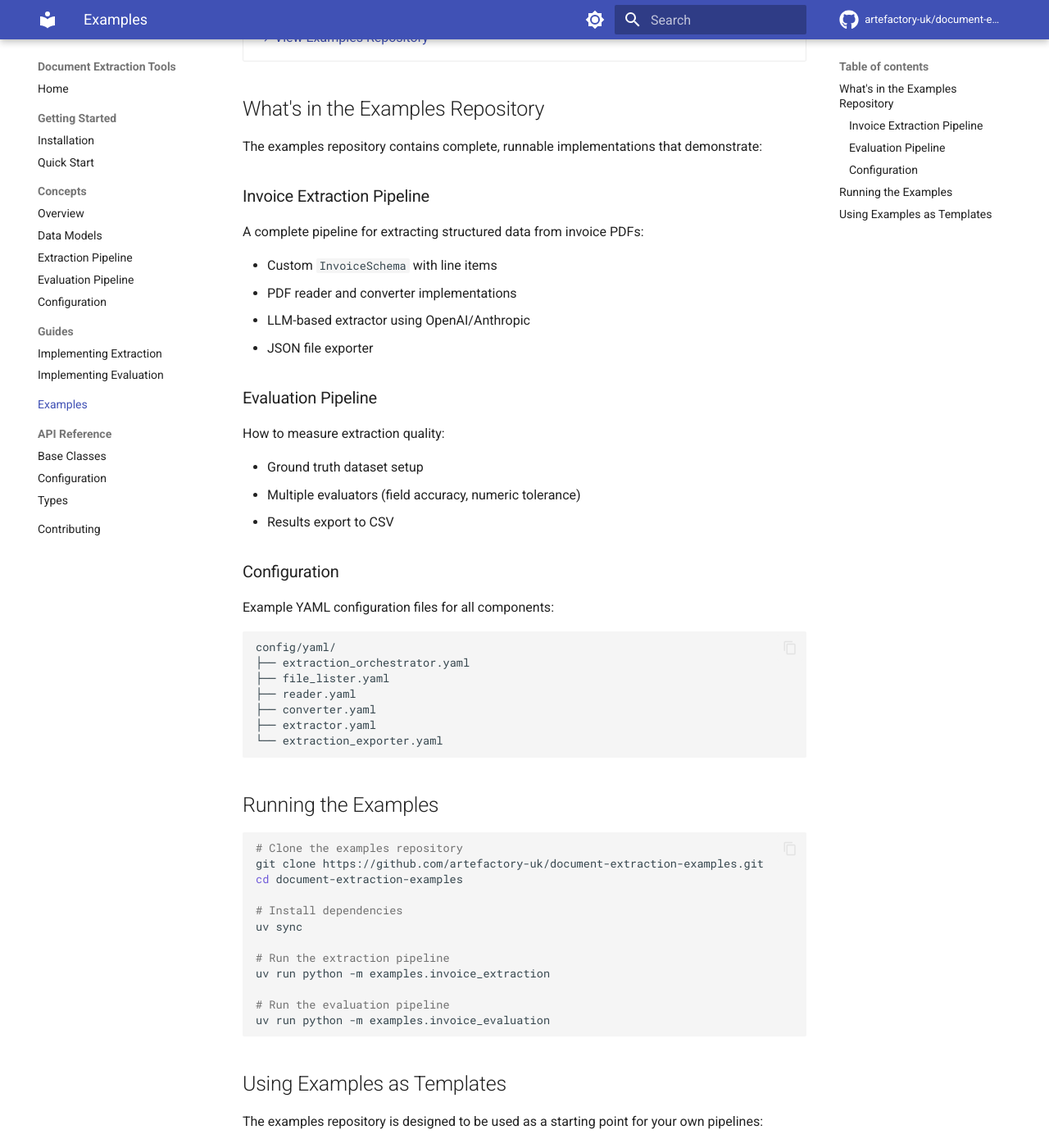
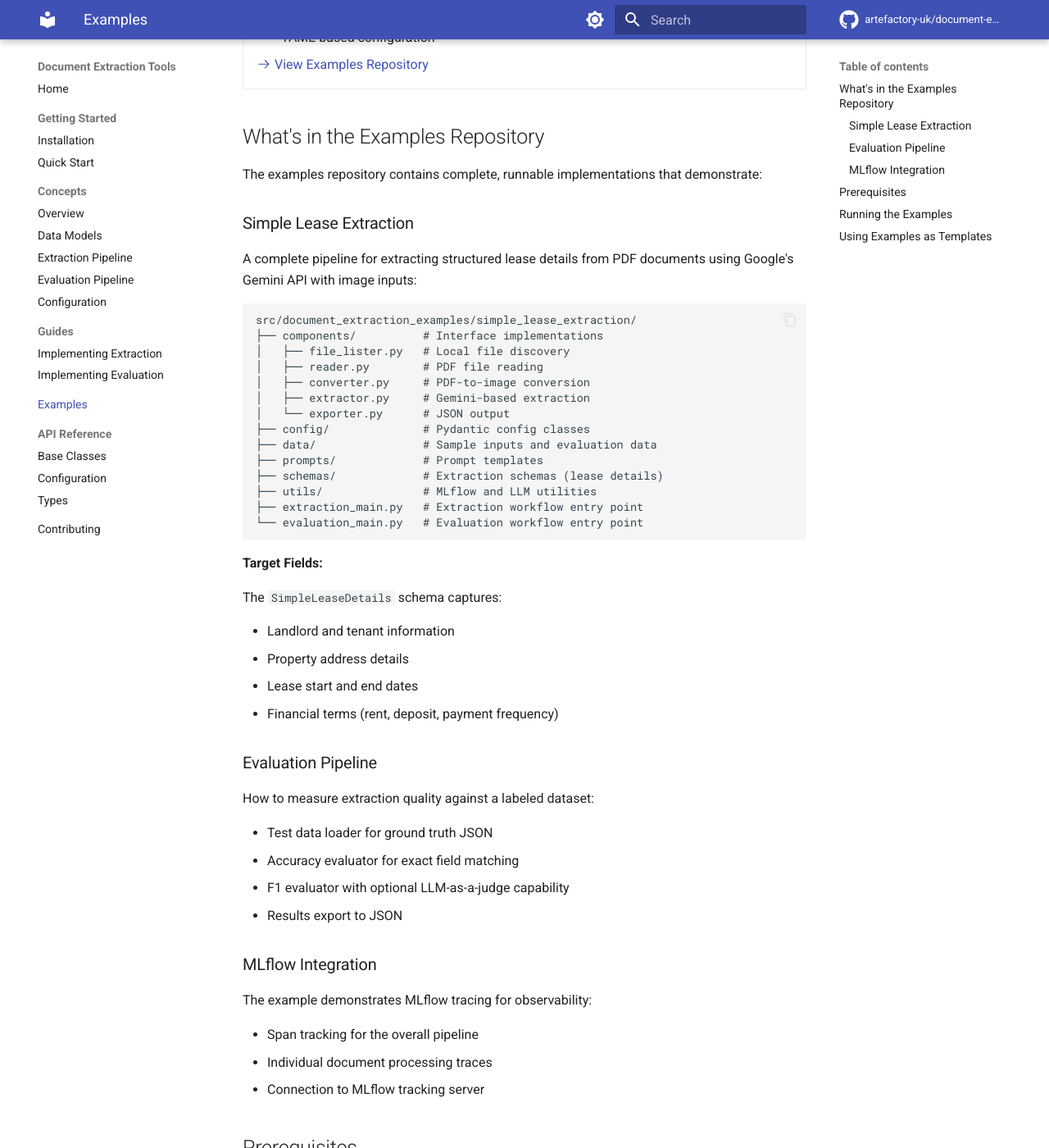
Before and after one commit to artefactory-uk/document-extraction-tools, an MkDocs documentation site: the page built from docs/examples.md, in a window 1280 px wide and 1400 px high, scrolled down 459 px. Shown: the whole window at 82% size. Built offline with MkDocs 1.6.1 and Material for MkDocs 9.7.7, drawn with Linux system fonts in a browser that asks for light colours; comment, search, counter and statistics services are not loaded; some of the changed text lies outside the part shown.

Commit message:
update examples

````diff
--- a/docs/examples.md
+++ b/docs/examples.md
@@ -10,10 +10,11 @@ For complete, working implementations of document extraction pipelines, see the
 
     Full working examples including:
 
-    - Invoice extraction with LLM
-    - PDF processing pipeline
-    - Evaluation setup with metrics
-    - Configuration examples
+    - Lease document extraction with Gemini
+    - PDF-to-image conversion pipeline
+    - Evaluation with accuracy and F1 metrics
+    - MLflow integration for tracing
+    - YAML-based configuration
 
     [:octicons-arrow-right-24: View Examples Repository](https://github.com/artefactory-uk/document-extraction-examples)
 
@@ -23,36 +24,61 @@ For complete, working implementations of document extraction pipelines, see the
 
 The examples repository contains complete, runnable implementations that demonstrate:
 
-### Invoice Extraction Pipeline
+### Simple Lease Extraction
 
-A complete pipeline for extracting structured data from invoice PDFs:
+A complete pipeline for extracting structured lease details from PDF documents using Google's Gemini API with image inputs:
 
-- Custom `InvoiceSchema` with line items
-- PDF reader and converter implementations
-- LLM-based extractor using OpenAI/Anthropic
-- JSON file exporter
+```
+src/document_extraction_examples/simple_lease_extraction/
+├── components/          # Interface implementations
+│   ├── file_lister.py   # Local file discovery
+│   ├── reader.py        # PDF file reading
+│   ├── converter.py     # PDF-to-image conversion
+│   ├── extractor.py     # Gemini-based extraction
+│   └── exporter.py      # JSON output
+├── config/              # Pydantic config classes
+├── data/                # Sample inputs and evaluation data
+├── prompts/             # Prompt templates
+├── schemas/             # Extraction schemas (lease details)
+├── utils/               # MLflow and LLM utilities
+├── extraction_main.py   # Extraction workflow entry point
+└── evaluation_main.py   # Evaluation workflow entry point
+```
+
+**Target Fields:**
+
+The `SimpleLeaseDetails` schema captures:
+
+- Landlord and tenant information
+- Property address details
+- Lease start and end dates
+- Financial terms (rent, deposit, payment frequency)
 
 ### Evaluation Pipeline
 
-How to measure extraction quality:
+How to measure extraction quality against a labeled dataset:
 
-- Ground truth dataset setup
-- Multiple evaluators (field accuracy, numeric tolerance)
-- Results export to CSV
+- Test data loader for ground truth JSON
+- Accuracy evaluator for exact field matching
+- F1 evaluator with optional LLM-as-a-judge capability
+- Results export to JSON
 
-### Configuration
+### MLflow Integration
 
-Example YAML configuration files for all components:
+The example demonstrates MLflow tracing for observability:
 
-```
-config/yaml/
-├── extraction_orchestrator.yaml
-├── file_lister.yaml
-├── reader.yaml
-├── converter.yaml
-├── extractor.yaml
-└── extraction_exporter.yaml
-```
+- Span tracking for the overall pipeline
+- Individual document processing traces
+- Connection to MLflow tracking server
+
+## Prerequisites
+
+Before running the examples:
+
+- Python (version specified in `pyproject.toml`)
+- [Poppler](https://poppler.freedesktop.org/) for PDF processing
+- Docker for MLflow server (optional)
+- Gemini API key
 
 ## Running the Examples
 
@@ -62,21 +88,31 @@ git clone https://github.com/artefactory-uk/document-extraction-examples.git
 cd document-extraction-examples
 
 # Install dependencies
-uv sync
+make install
+# Or: uv sync
+
+# Create .env file with your API key
+echo "GEMINI_API_KEY=your-key-here" > .env
+
+# Start MLflow server (optional, for tracing)
+make start-mlflow
 
 # Run the extraction pipeline
-uv run python -m examples.invoice_extraction
+make run
 
 # Run the evaluation pipeline
-uv run python -m examples.invoice_evaluation
+make evaluate
 ```
 
 ## Using Examples as Templates
 
 The examples repository is designed to be used as a starting point for your own pipelines:
 
-1. Fork or clone the repository
-2. Modify the schema to match your document type
-3. Implement custom reader/converter for your file formats
-4. Configure your LLM extractor
-5. Set up evaluation with your ground truth data
+1. **Fork or clone** the repository
+2. **Create your schema** - Define a Pydantic model for your target output (e.g., invoices, contracts, receipts)
+3. **Implement components** - Subclass the base interfaces for your specific needs:
+    - Custom reader for your file source (local, S3, GCS, etc.)
+    - Converter for your document format (PDF, images, DOCX)
+    - Extractor using your preferred LLM (Gemini, OpenAI, Anthropic)
+4. **Configure the pipeline** - Add YAML configuration files
+5. **Set up evaluation** - Create ground truth data and implement evaluators
````
Also changed, not shown: docs/getting-started/quickstart.md (+16 -14 lines), docs/guides/implementing-evaluation.md (+51 -31 lines), docs/guides/implementing-extraction.md (+78 -46 lines), docs/index.md (+5 -5 lines).
